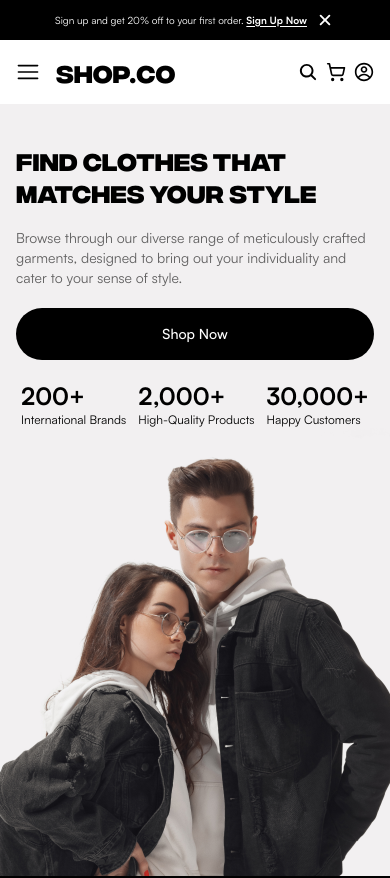
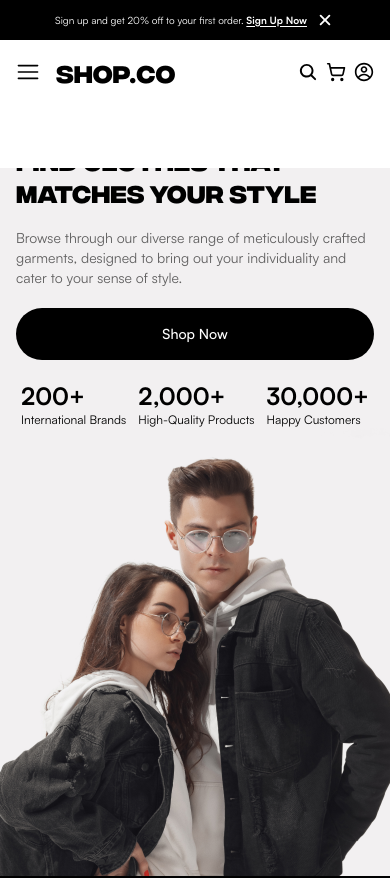
Before and after one commit to WebDev-MAP/E-Commerce, a React (Vite) app: page / in a window 390 px wide. Shown: the top 878 px of the page. Built offline with nearby package versions, Linux system fonts and the light colour scheme.

Commit message:
Fix Navbar menu toggle and add dropdown

```diff
--- a/src/components/Navbar.jsx
+++ b/src/components/Navbar.jsx
@@ -1,7 +1,7 @@
 import { NavLink, Outlet } from 'react-router-dom'
 import { useState } from 'react'
 import Popup from './Popup'
-import Footer from './Footer';
+import Footer from './Footer'
 // Icons
 import { RxHamburgerMenu } from 'react-icons/rx'
 import { IoSearch } from 'react-icons/io5'
@@ -10,16 +10,27 @@ import { CgProfile } from 'react-icons/cg'
 import { FaAngleDown } from 'react-icons/fa6'
 
 function Navbar() {
+  const [menuIsOpen, setMenuIsOpen] = useState(false)
   return (
     <>
       <Popup />
 
       {/* Navbar */}
       <nav>
-        <div className=" mx-auto flex min-h-16 max-w-[1440px] items-center px-4 lg:px-0 ">
+        <div className="relative mx-auto flex min-h-16 max-w-[1440px] items-center px-4  lg:px-0 ">
           {/* Burgermenu */}
-          <div onClick={() => setIsOpen(!isOpen)}>
-            <RxHamburgerMenu className=" mr-4 cursor-pointer text-2xl lg:hidden" />
+          <div onClick={() => setMenuIsOpen(!menuIsOpen)}>
+            <RxHamburgerMenu className="mr-4 cursor-pointer text-2xl lg:hidden" />
+          </div>
+          {/* Dropdown */}
+          <div
+            className={`absolute inset-y-16 left-0 flex h-full w-screen justify-center bg-white transition-all duration-500 ease-in-out lg:hidden ${menuIsOpen ? 'z-10 h-screen' : ' h-0 '}`}
+          >
+            <ul
+              className={`transition-all duration-500 ease-in-out ${menuIsOpen ? 'opacity-100' : 'opacity-0'}`}
+            >
+              <li>Hello</li>
+            </ul>
           </div>
 
           <div>
@@ -68,7 +79,7 @@ function Navbar() {
       </nav>
 
       <Outlet />
-		<Footer />
+      <Footer />
     </>
   )
 }
```
